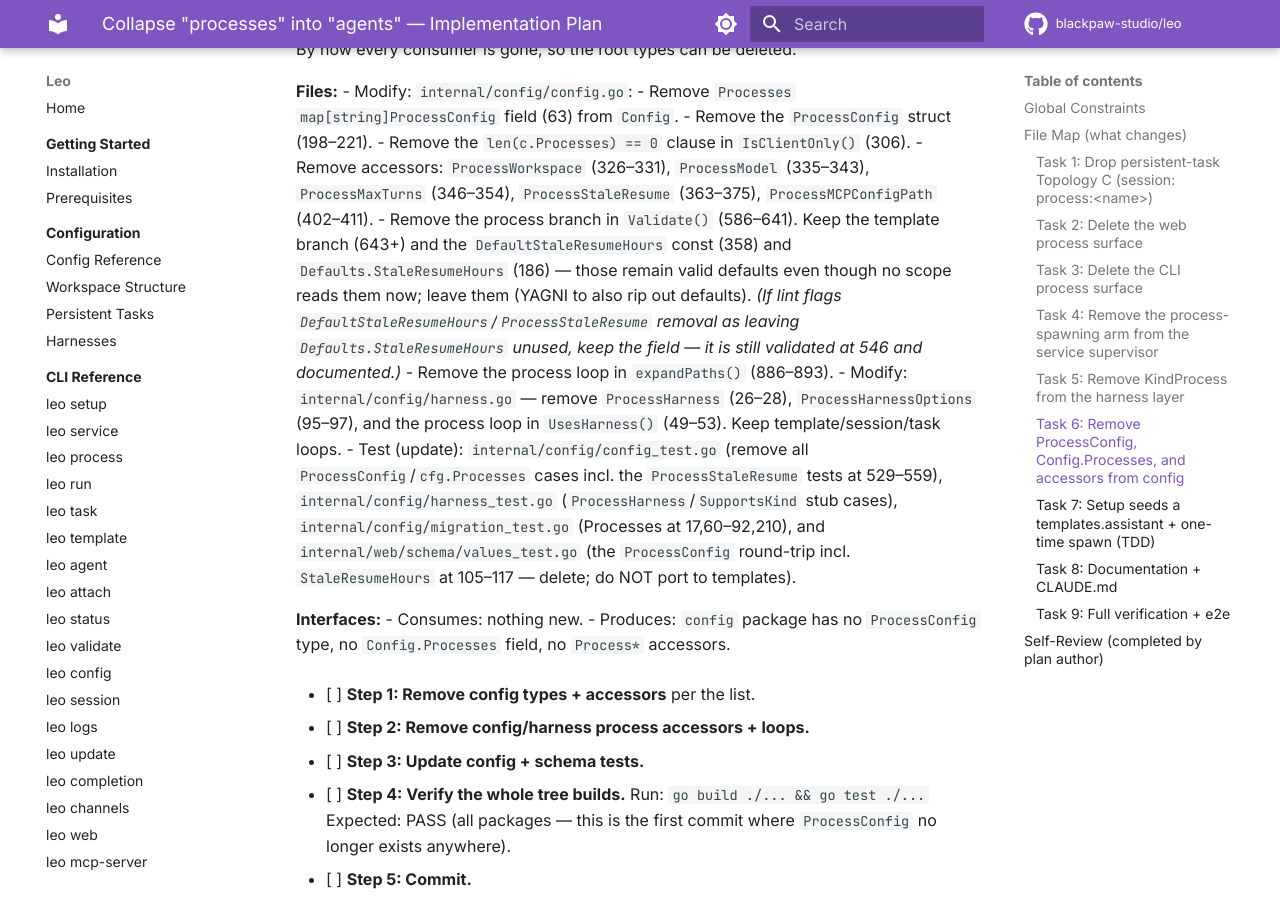
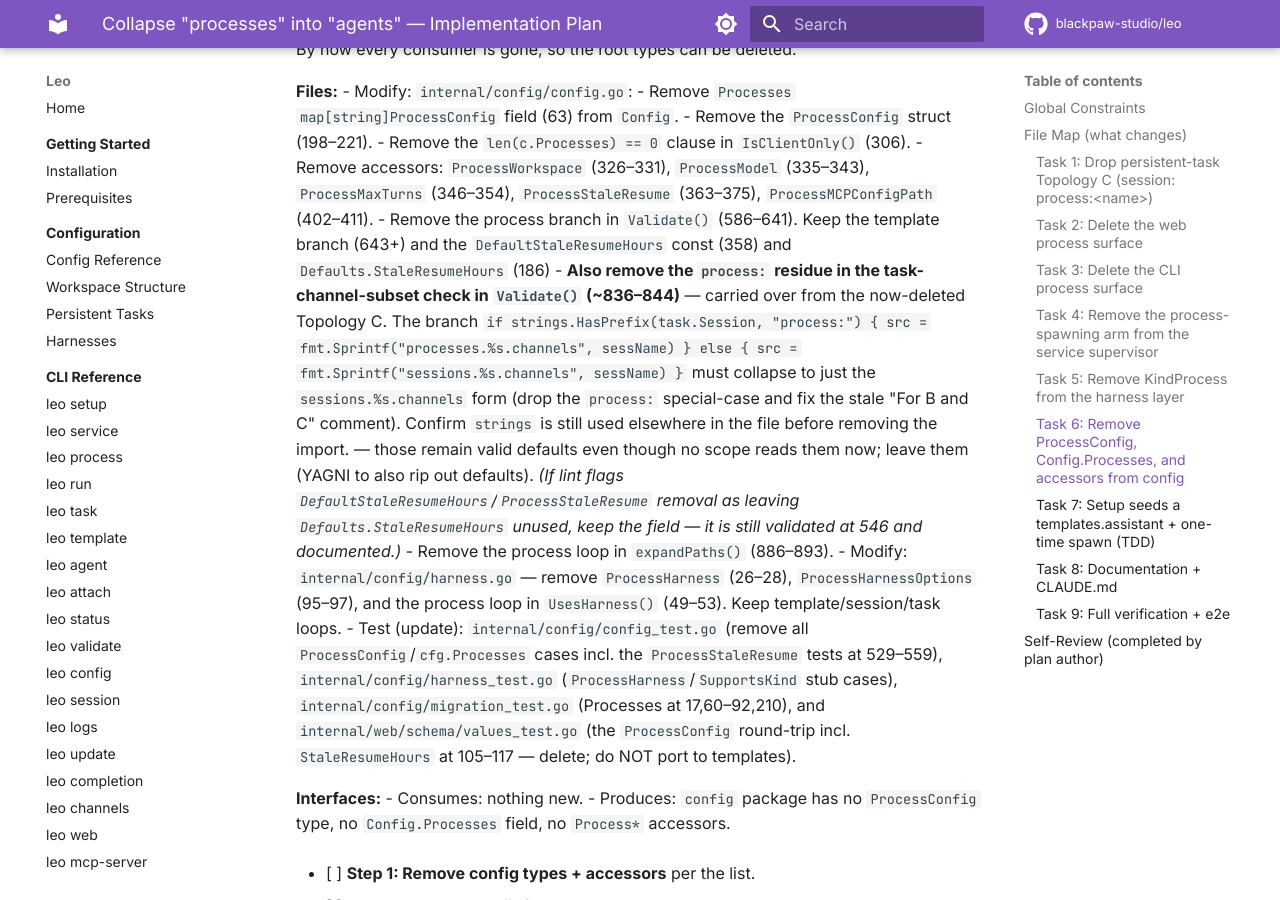
Before and after one commit to blackpaw-studio/leo, an MkDocs documentation site: the page built from docs/superpowers/plans/2026-07-13-collapse-processes-into-agents.md, in a window 1280 px wide and 900 px high, scrolled down 8943 px. Built offline with MkDocs 1.6.1 and Material for MkDocs 9.7.7, drawn with Linux system fonts in a browser that asks for light colours; comment, search, counter and statistics services are not loaded.

Commit message:
docs: fold Validate() process: residue cleanup into Task 6

```diff
--- a/docs/superpowers/plans/2026-07-13-collapse-processes-into-agents.md
+++ b/docs/superpowers/plans/2026-07-13-collapse-processes-into-agents.md
@@ -257,7 +257,8 @@ By now every consumer is gone, so the root types can be deleted.
   - Remove the `ProcessConfig` struct (198–221).
   - Remove the `len(c.Processes) == 0` clause in `IsClientOnly()` (306).
   - Remove accessors: `ProcessWorkspace` (326–331), `ProcessModel` (335–343), `ProcessMaxTurns` (346–354), `ProcessStaleResume` (363–375), `ProcessMCPConfigPath` (402–411).
-  - Remove the process branch in `Validate()` (586–641). Keep the template branch (643+) and the `DefaultStaleResumeHours` const (358) and `Defaults.StaleResumeHours` (186) — those remain valid defaults even though no scope reads them now; leave them (YAGNI to also rip out defaults). *(If lint flags `DefaultStaleResumeHours`/`ProcessStaleResume` removal as leaving `Defaults.StaleResumeHours` unused, keep the field — it is still validated at 546 and documented.)*
+  - Remove the process branch in `Validate()` (586–641). Keep the template branch (643+) and the `DefaultStaleResumeHours` const (358) and `Defaults.StaleResumeHours` (186)
+  - **Also remove the `process:` residue in the task-channel-subset check in `Validate()` (~836–844)** — carried over from the now-deleted Topology C. The branch `if strings.HasPrefix(task.Session, "process:") { src = fmt.Sprintf("processes.%s.channels", sessName) } else { src = fmt.Sprintf("sessions.%s.channels", sessName) }` must collapse to just the `sessions.%s.channels` form (drop the `process:` special-case and fix the stale "For B and C" comment). Confirm `strings` is still used elsewhere in the file before removing the import. — those remain valid defaults even though no scope reads them now; leave them (YAGNI to also rip out defaults). *(If lint flags `DefaultStaleResumeHours`/`ProcessStaleResume` removal as leaving `Defaults.StaleResumeHours` unused, keep the field — it is still validated at 546 and documented.)*
   - Remove the process loop in `expandPaths()` (886–893).
 - Modify: `internal/config/harness.go` — remove `ProcessHarness` (26–28), `ProcessHarnessOptions` (95–97), and the process loop in `UsesHarness()` (49–53). Keep template/session/task loops.
 - Test (update): `internal/config/config_test.go` (remove all `ProcessConfig`/`cfg.Processes` cases incl. the `ProcessStaleResume` tests at 529–559), `internal/config/harness_test.go` (`ProcessHarness`/`SupportsKind` stub cases), `internal/config/migration_test.go` (Processes at 17,60–92,210), and `internal/web/schema/values_test.go` (the `ProcessConfig` round-trip incl. `StaleResumeHours` at 105–117 — delete; do NOT port to templates).
```
